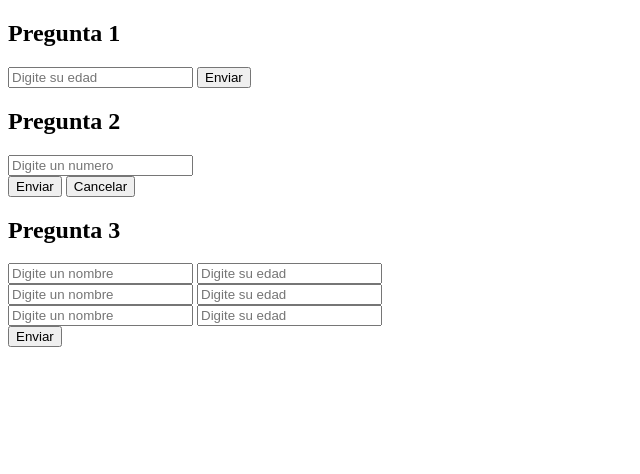
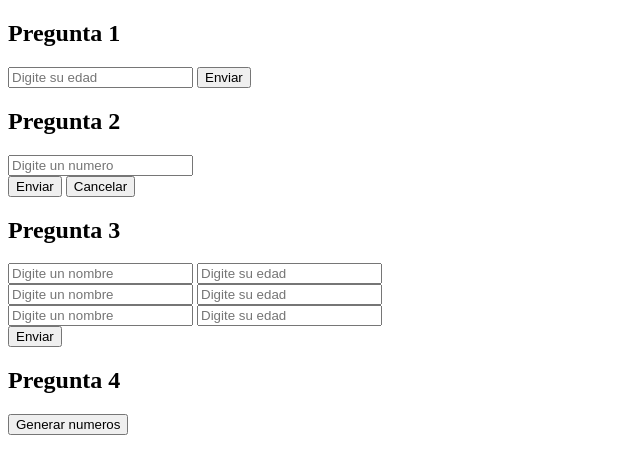
Before and after one commit to erick7788/tarea2022, a plain HTML site: page index.html in a window 1280 px wide. Shown: the whole page, without its empty margins (0-640 px from the left). Drawn offline with Linux system fonts and the light colour scheme.

Commit message:
practica1

```diff
--- a/app.js
+++ b/app.js
@@ -46,3 +46,9 @@ function Person(){
     alert("el mayor es "+nombre+" con "+mayor+" años");
 }
 //pregunta 4
+function aleat(){
+        var alea= Math.floor(Math.random()*(99-1))+1;
+        var alea2= Math.floor(Math.random()*(99-1))+1;
+        var alea3= Math.floor(Math.random()*(99-1))+1;
+        alert(alea+" "+alea2+" "+alea3);
+}
--- a/index.html
+++ b/index.html
@@ -34,6 +34,12 @@
             <button type="button" onclick="Person()">Enviar</button>
         </div>
     </form>
+    <h2>Pregunta 4</h2>
+    <form >
+        <div>
+            <button type="button" onclick="aleat()">Generar numeros</button>
+        </div>
+    </form>
     <script src="app.js"></script>
 </body>
 </html>
```
